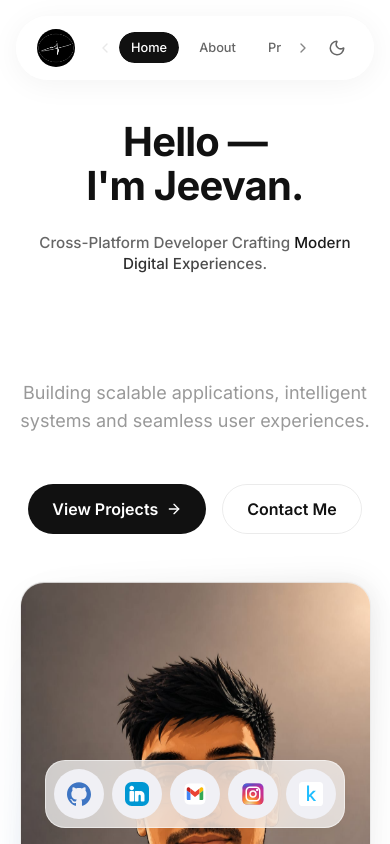
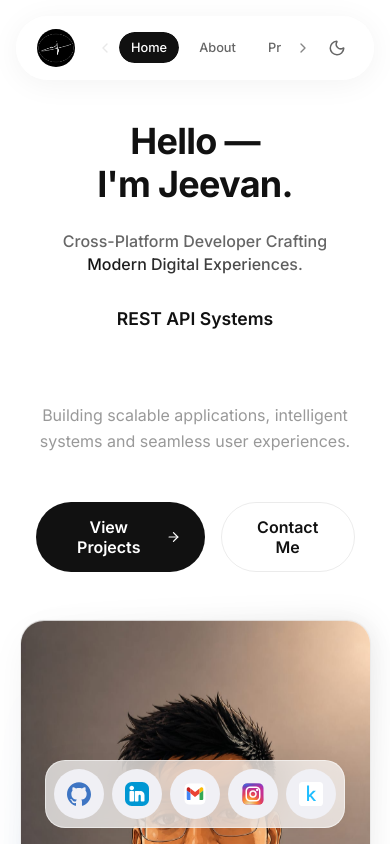
Before and after one commit to Jeevanmac/profile, a React (Vite) app: page / in a window 390 px wide. Shown: the top 844 px of the page. Built offline with nearby package versions, Linux system fonts and the light colour scheme.

Commit message:
style: optimize responsive typography and prevent animated text overflow in hero section

```diff
--- a/src/components/HeroSection.module.css
+++ b/src/components/HeroSection.module.css
@@ -27,58 +27,85 @@
   display: flex;
   flex-direction: column;
   gap: 1.5rem;
+  width: 100%;
+  max-width: 100%;
+  min-width: 0;
 }
 
 @media (max-width: 900px) {
   .leftContent {
     align-items: center;
+    text-align: center;
+    padding: 0 1rem;
+    box-sizing: border-box;
   }
 }
 
 .heading {
-  font-size: var(--text-h1);
+  font-size: clamp(2.25rem, 8vw, 4.5rem); /* Fluid responsive typography */
   font-weight: 700;
-  line-height: 1.1;
+  line-height: 1.15;
   letter-spacing: -0.02em;
   color: var(--text-primary);
+  word-wrap: break-word;
+  overflow-wrap: break-word;
+  max-width: 100%;
 }
 
 @media (max-width: 900px) {
   .heading {
-    /* No longer need hardcoded size as it is now fluid */
+    line-height: 1.2;
   }
 }
 
 .subheading {
-  font-size: var(--text-body);
+  font-size: clamp(1rem, 3.5vw, 1.25rem); /* Fluid responsive typography */
   font-weight: 500;
   color: var(--text-secondary);
   line-height: 1.4;
+  max-width: 600px;
 }
 
 .expertiseContainer {
-  height: 2rem;
+  min-height: 2.25rem;
   position: relative;
-  overflow: hidden;
+  width: 100%;
+  max-width: 100%;
+  display: flex;
+  align-items: center;
+  justify-content: flex-start;
   margin-top: 0.5rem;
 }
 
+@media (max-width: 900px) {
+  .expertiseContainer {
+    justify-content: center;
+    min-height: 3.5rem; /* Symmetrical wrapping breathing space on mobile */
+  }
+}
+
 .expertiseText {
-  font-size: 1.25rem;
+  font-size: clamp(1.1rem, 4vw, 1.5rem); /* Fluid responsive typography */
   font-weight: 600;
   color: var(--text-primary);
   position: absolute;
   top: 0;
   left: 0;
   width: 100%;
+  line-height: 1.35;
+  word-wrap: break-word;
+  overflow-wrap: break-word;
 }
 
 .descriptionText {
-  font-size: 1.125rem;
+  font-size: clamp(1rem, 3.2vw, 1.125rem); /* Fluid responsive typography */
   color: var(--text-tertiary);
   margin-top: 1rem;
   margin-bottom: 0.5rem;
   line-height: 1.6;
+  max-width: 550px;
+  word-wrap: break-word;
+  overflow-wrap: break-word;
 }
 
 .ctaGroup {
```
